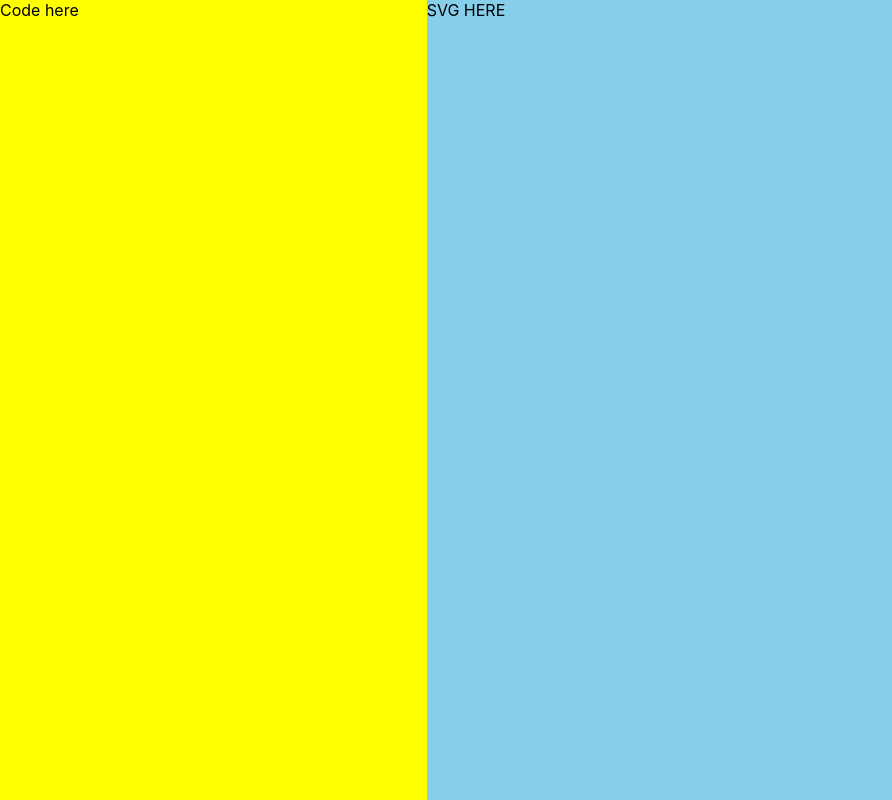
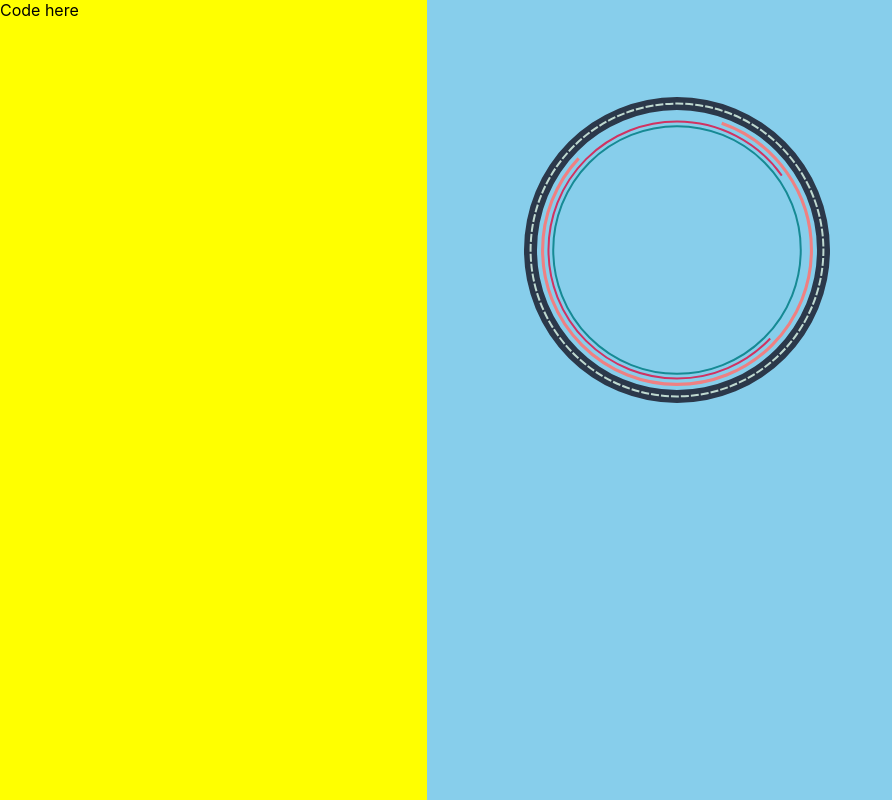
Before and after one commit to ryuash/sven-gallery, a Next.js app: page / in a window 1280 px wide. Shown: the whole page, without its empty margins (0-892 px from the left). Built offline with nearby package versions, Linux system fonts and the light colour scheme.

Commit message:
fix: ssr styled components

```diff
--- a/package.json
+++ b/package.json
@@ -18,6 +18,7 @@
   },
   "devDependencies": {
     "@types/react": "17.0.26",
+    "babel-plugin-styled-components": "^1.13.2",
     "eslint": "7.32.0",
     "eslint-config-next": "11.1.2",
     "typescript": "4.4.3"
--- /dev/null
+++ b/src/pages/_document.tsx
@@ -0,0 +1,29 @@
+import Document from 'next/document'
+import { ServerStyleSheet } from 'styled-components'
+
+export default class MyDocument extends Document {
+  static async getInitialProps (ctx) {
+    const sheet = new ServerStyleSheet()
+    const originalRenderPage = ctx.renderPage
+
+    try {
+      ctx.renderPage = () =>
+        originalRenderPage({
+          enhanceApp: App => props => sheet.collectStyles(<App {...props} />)
+        })
+
+      const initialProps = await Document.getInitialProps(ctx)
+      return {
+        ...initialProps,
+        styles: (
+          <>
+            {initialProps.styles}
+            {sheet.getStyleElement()}
+          </>
+        )
+      }
+    } finally {
+      sheet.seal()
+    }
+  }
+}
--- /dev/null
+++ b/src/screens/home/components/main_svg/index.tsx
@@ -0,0 +1,116 @@
+import React from "react";
+
+const MainSvg = () => {
+  return (
+    <svg
+      xmlns="http://www.w3.org/2000/svg"
+      width="500"
+      height="500"
+      version="1.1"
+      viewBox="0 0 132.292 132.292"
+    >
+      <defs>
+        <marker orient="auto" overflow="visible" refX="0" refY="0">
+          <path
+            fill="context-stroke"
+            fillRule="evenodd"
+            stroke="context-stroke"
+            strokeWidth=".8pt"
+            d="M10 0l4-4L0 0l14 4-4-4z"
+          ></path>
+        </marker>
+      </defs>
+      <g display="none" transform="translate(-.413 -.413)">
+        <path
+          fill="#f2f2f2"
+          strokeWidth="0.234"
+          d="M0.413 0.413H132.705V132.705H0.413z"
+        ></path>
+      </g>
+      <g display="none">
+        <circle
+          cx="66.146"
+          cy="66.146"
+          r="42.5"
+          fill="#500"
+          strokeWidth="0.22"
+        ></circle>
+      </g>
+      <g display="inline">
+        <path
+          fill="#2b384a"
+          fillOpacity="1"
+          stroke="none"
+          strokeDasharray="0.791, 0.791"
+          strokeDashoffset="0"
+          strokeLinecap="round"
+          strokeLinejoin="bevel"
+          strokeMiterlimit="4"
+          strokeOpacity="1"
+          strokeWidth="0.791"
+          d="M250 97A153 153 0 0097 250a153 153 0 00153 153 153 153 0 00153-153A153 153 0 00250 97zm0 13a140 140 0 01140 140 140 140 0 01-140 140 140 140 0 01-140-140 140 140 0 01140-140z"
+          display="inline"
+          transform="scale(.26458)"
+        ></path>
+      </g>
+      <g display="inline">
+        <ellipse
+          cx="66.146"
+          cy="66.145"
+          fill="none"
+          fillOpacity="1"
+          stroke="#bfd9d0"
+          strokeDasharray="2.11666675,0.52916669"
+          strokeDashoffset="0.529"
+          strokeLinejoin="bevel"
+          strokeMiterlimit="4"
+          strokeOpacity="1"
+          strokeWidth="0.529"
+          display="inline"
+          rx="38.738"
+          ry="38.739"
+        ></ellipse>
+      </g>
+      <g display="inline">
+        <path
+          fill="none"
+          stroke="#ef8082"
+          strokeDasharray="none"
+          strokeMiterlimit="4"
+          strokeOpacity="1"
+          strokeWidth="0.819"
+          d="M77.97 32.602a35.566 35.566 0 0123.742 33.544h0a35.566 35.566 0 01-35.566 35.566A35.566 35.566 0 0130.58 66.146a35.566 35.566 0 019.542-24.243"
+          display="inline"
+        ></path>
+      </g>
+      <g>
+        <path
+          fill="none"
+          stroke="#d13261"
+          strokeDasharray="none"
+          strokeMiterlimit="4"
+          strokeOpacity="1"
+          strokeWidth="0.529"
+          d="M90.809 89.558a34.006 34.006 0 01-24.663 10.593A34.006 34.006 0 0132.14 66.146 34.006 34.006 0 0166.146 32.14a34.006 34.006 0 0127.73 14.323"
+          display="inline"
+        ></path>
+      </g>
+      <g>
+        <circle
+          cx="66.146"
+          cy="66.146"
+          r="32.747"
+          fill="none"
+          stroke="#168a94"
+          strokeDasharray="none"
+          strokeMiterlimit="4"
+          strokeOpacity="1"
+          strokeWidth="0.529"
+          display="inline"
+        ></circle>
+      </g>
+    </svg>
+  );
+}
+
+export default MainSvg;
--- a/src/screens/home/index.tsx
+++ b/src/screens/home/index.tsx
@@ -1,10 +1,5 @@
 import React, {useEffect, useState} from 'react';
-import {
-  Mailbox,
-  Hamburger,
-  ShieldPart,
-  Checkmark
-} from './components';
+import { MainSvg } from './components';
 import {
   BaseContainer,
   SvgContainer,
@@ -18,7 +13,7 @@ const Home = () => {
         Code here
       </CodeContainer>
       <SvgContainer>
-        SVG HERE
+        <MainSvg />
       </SvgContainer>
     </BaseContainer>
   )
```
Also changed, not shown: src/screens/home/components/index.ts (+2 -8 lines), src/screens/home/xcomponents/index.ts (added, +11 -0 lines), .babelrc (added), src/screens/home/xcomponents/check/index.tsx (renamed from src/screens/home/components/check/index.tsx), src/screens/home/xcomponents/hamburger/index.tsx (renamed from src/screens/home/components/hamburger/index.tsx), src/screens/home/xcomponents/mailbox/index.tsx (renamed from src/screens/home/components/mailbox/index.tsx), src/screens/home/xcomponents/shield/index.tsx (renamed from src/screens/home/components/shield/index.tsx).
